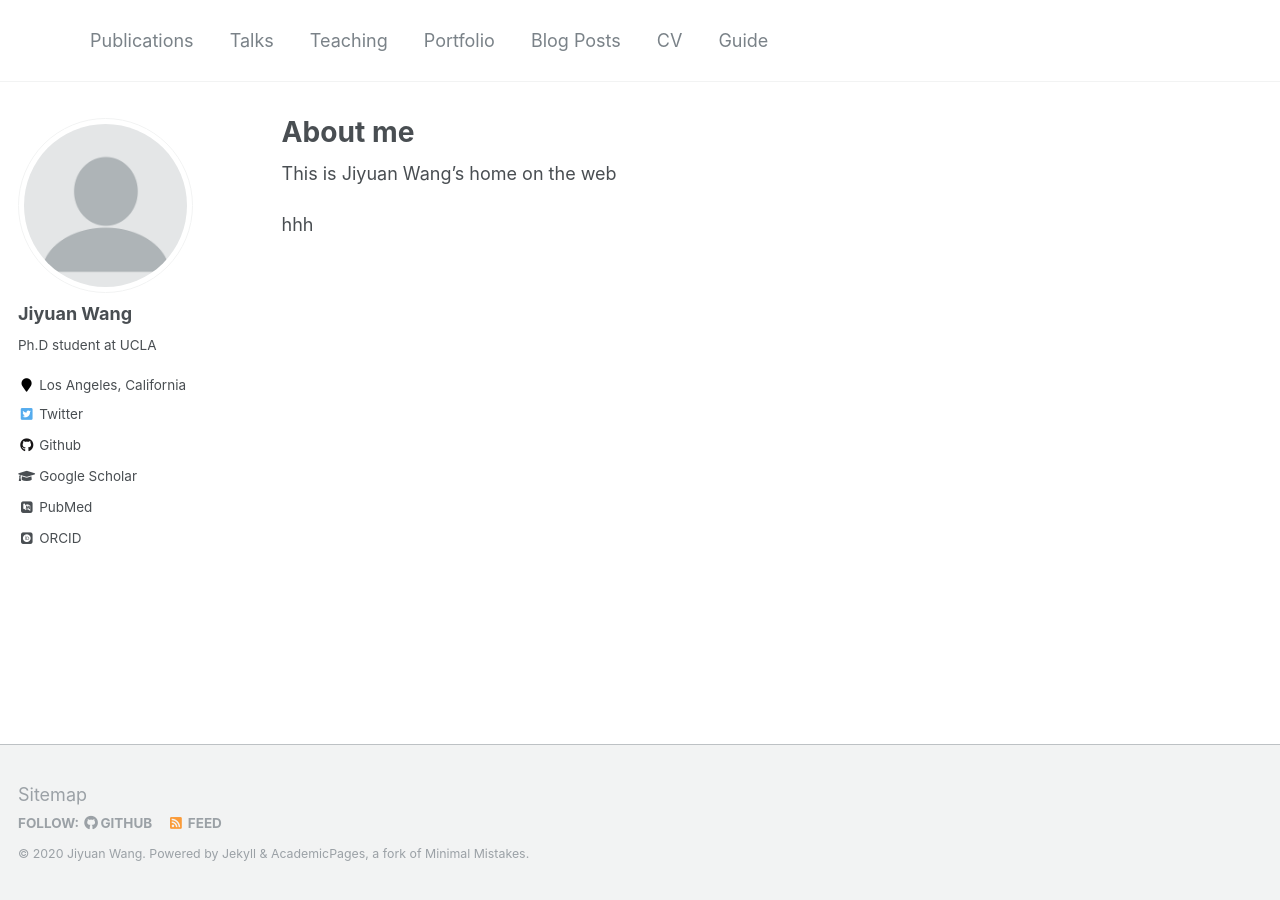
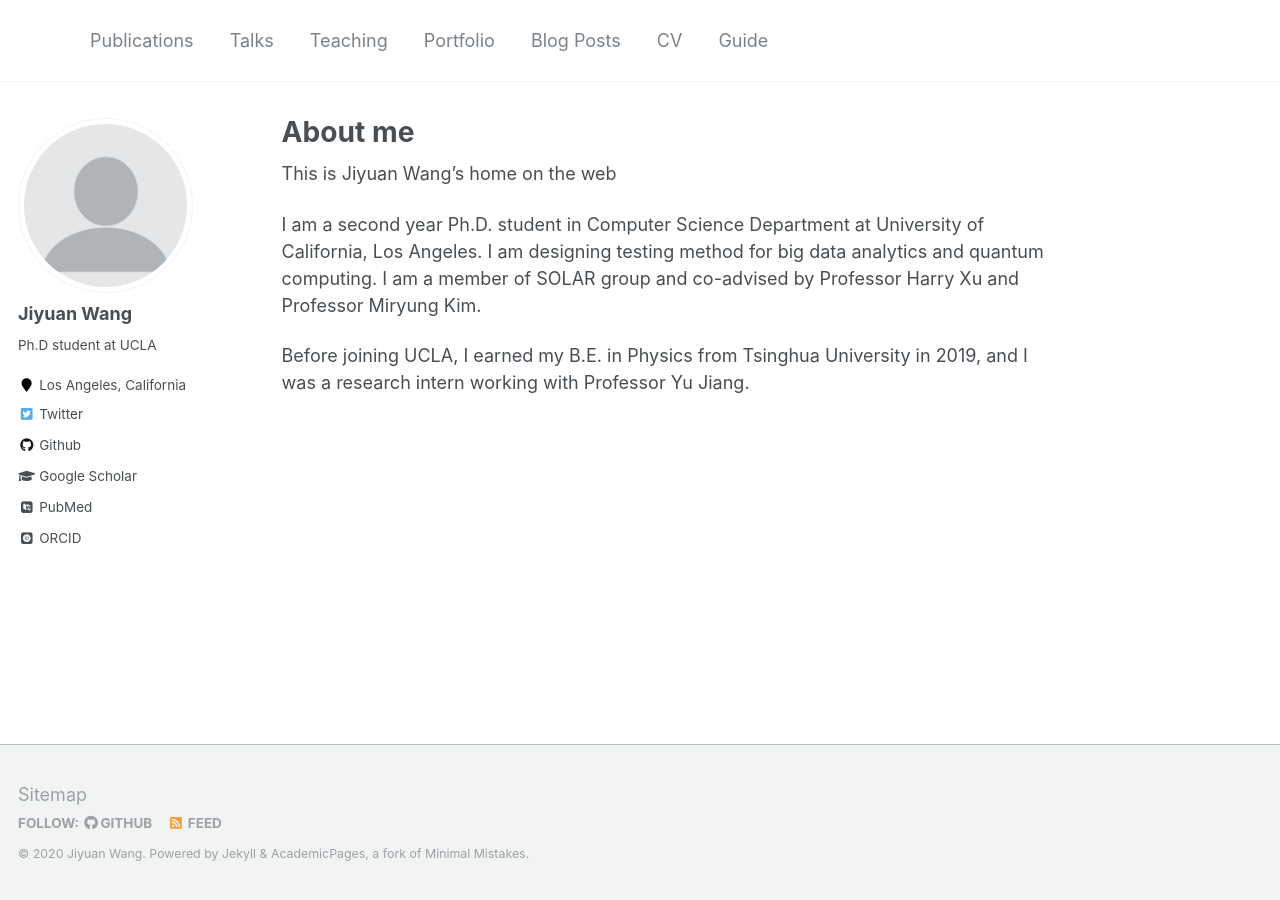
Before and after one commit to wjy99-c/wjy99-c.github.io, a Jekyll site: the page built from _pages/about.md, in a window 1280 px wide. Built offline with Jekyll 4.4.1, drawn with Linux system fonts in a browser that asks for light colours; some web fonts are replaced.

Commit message:
change home page

```diff
--- a/_pages/about.md
+++ b/_pages/about.md
@@ -10,4 +10,6 @@ redirect_from:
 
 This is Jiyuan Wang's home on the web
 
-hhh
+I am a second year Ph.D. student in Computer Science Department at University of California, Los Angeles. I am designing testing method for big data analytics and quantum computing. I am a member of SOLAR group and co-advised by Professor Harry Xu and Professor Miryung Kim.
+
+Before joining UCLA, I earned my B.E. in Physics from Tsinghua University in 2019, and I was a research intern working with Professor Yu Jiang.
```
Also changed, not shown: 1 other file.
